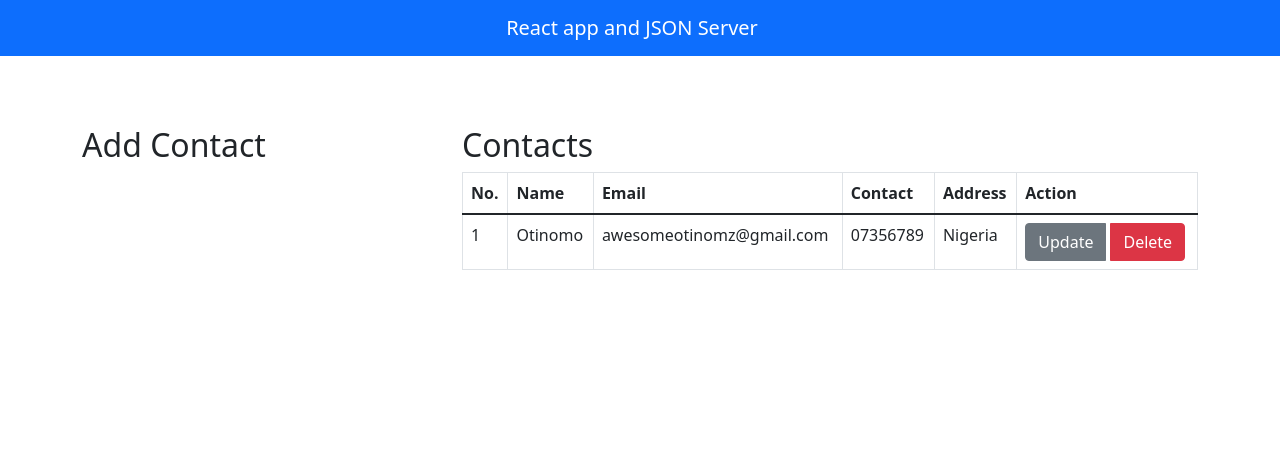
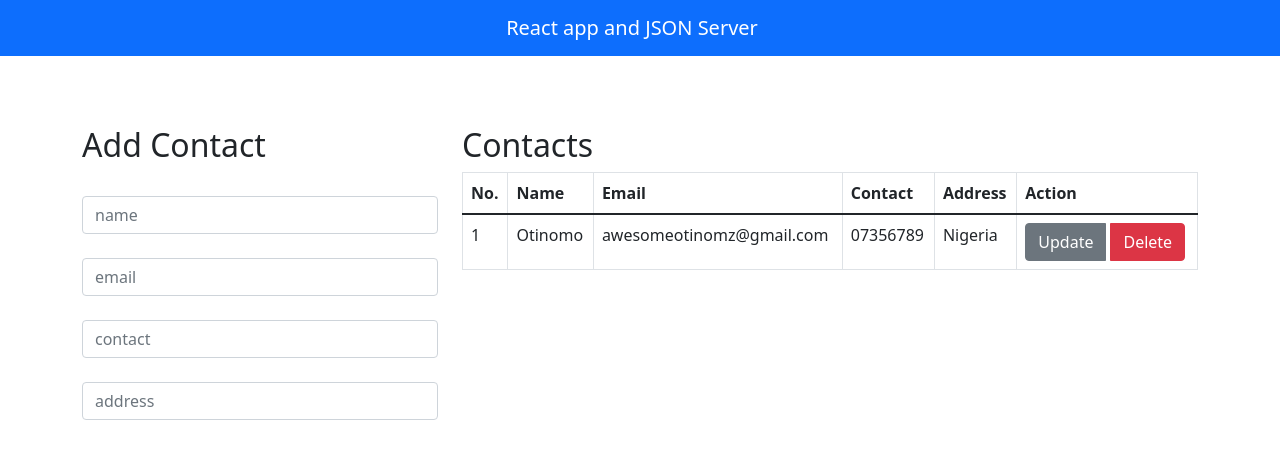
Before and after one commit to otinomz/REACT-crud-with-JSON, a React (Create React App) app: page / in a window 1280 px wide. Shown: the top 458 px of the page. Built offline with nearby package versions, Linux system fonts and the light colour scheme; data requests are answered from the project's data file.

Commit message:
form created

```diff
--- a/src/App.js
+++ b/src/App.js
@@ -52,6 +52,44 @@ function App() {
         <Row>
           <Col md={4}>
             <h2>Add Contact</h2>
+            <Form>
+              <Form.Group>
+                <Form.Label style={{ textAlign: "left" }}></Form.Label>
+                <Form.Control
+                  type="text"
+                  placeholder="name"
+                  name="name"
+                  value={name}
+                />
+              </Form.Group>
+              <Form.Group>
+                <Form.Label style={{ textAlign: "left" }}></Form.Label>
+                <Form.Control
+                  type="text"
+                  placeholder="email"
+                  name="email"
+                  value={email}
+                />
+              </Form.Group>
+              <Form.Group>
+                <Form.Label style={{ textAlign: "left" }}></Form.Label>
+                <Form.Control
+                  type="text"
+                  placeholder="contact"
+                  name="contact"
+                  value={contact}
+                />
+              </Form.Group>
+              <Form.Group>
+                <Form.Label style={{ textAlign: "left" }}></Form.Label>
+                <Form.Control
+                  type="text"
+                  placeholder="address"
+                  name="address"
+                  value={address}
+                />
+              </Form.Group>
+            </Form>
           </Col>
           <Col md={8}>
             <h2>Contacts</h2>
```
